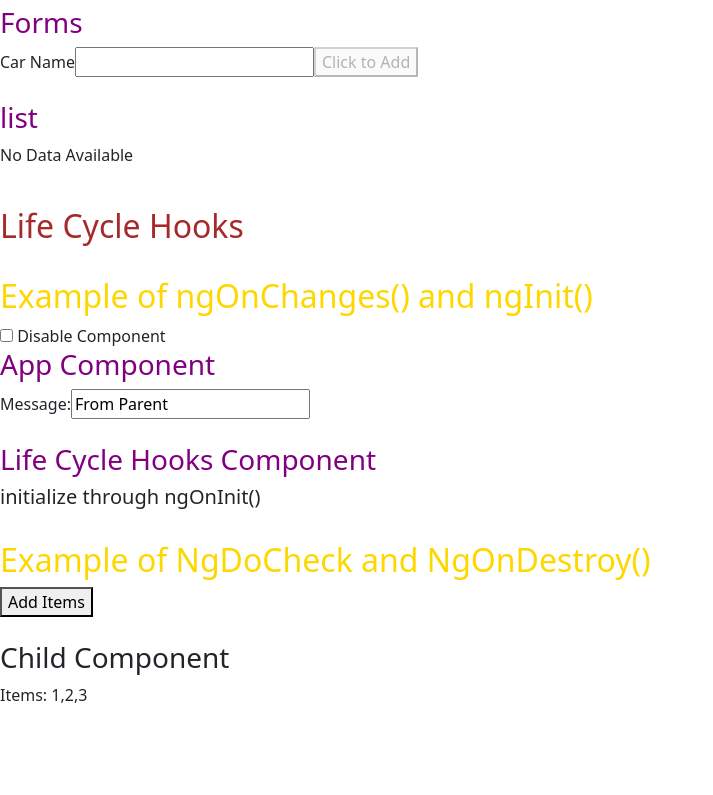
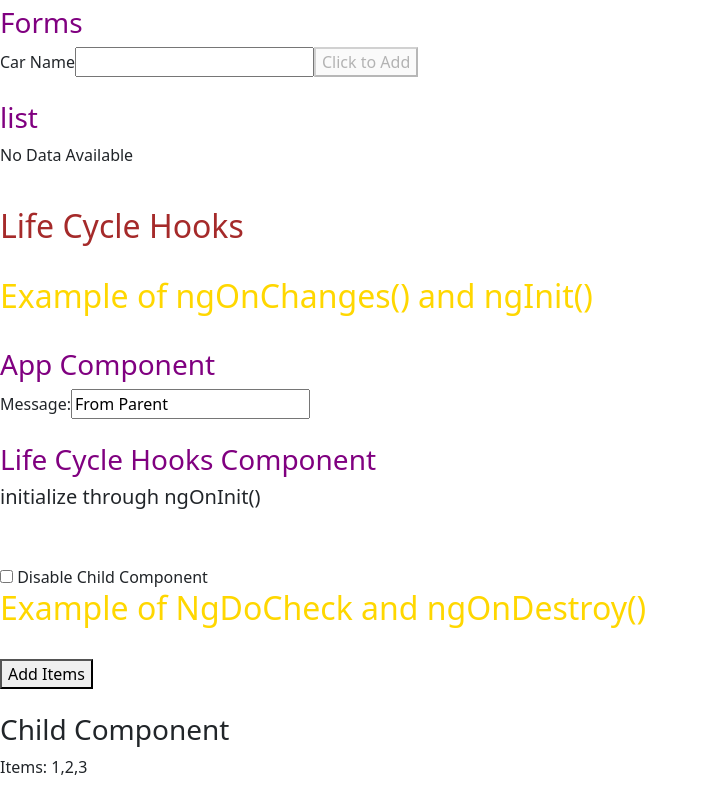
Before and after one commit to Dhanasekaran22/Angular, an Angular app in the folder learn_angular/: page / in a window 1280 px wide. Shown: the part 4009-4804 px from the top of the page, without its empty margins (0-713 px from the left). Before the commit the page ends 4732 px from the top, so only its background shows below. Built offline with nearby package versions, Linux system fonts and the light colour scheme.

Commit message:
Daily task updated

```diff
--- a/learn_angular/src/app/app.component.html
+++ b/learn_angular/src/app/app.component.html
@@ -19,10 +19,7 @@
 <br>
 
 <h2 >Life Cycle Hooks</h2><br>
-<h2 style="color: gold;">Example of ngOnChanges() and ngInit()</h2>
-
-<!--ngOnDestroy-->
-<input type="checkbox" [(ngModel)]="isDisabled"> Disable Component
+<h2 style="color: gold;">Example of ngOnChanges() and ngInit() </h2><br>
 
 <h3>App Component</h3>
 
@@ -32,13 +29,13 @@
 <br>
 
 <app-life-cycle-hooks [msgFromApp]="message" ></app-life-cycle-hooks>
+<br><br>
+
+<!--ngOnDestroy-->
+<input type="checkbox" [(ngModel)]="isDisabled"> Disable Child Component
 <br>
 
-
-
-
-
-<!--ngOnDestroy-->
-<h2 style="color:gold;">Example of NgDoCheck and NgOnDestroy()</h2>
+<!--ngOnDoCheck-->                                                                     <!--see the console in the " previous item " was null -->
+<h2 style="color:gold;">Example of NgDoCheck and ngOnDestroy()</h2><br>
 <button (click)="addItem()">Add Items</button>
-<app-ng-do-check [childItems]="items" *ngIf="!isDisabled"></app-ng-do-check>
+<app-ng-do-check *ngIf="!isDisabled" [childItems]="items"></app-ng-do-check>
--- a/learn_angular/src/app/app.component.ts
+++ b/learn_angular/src/app/app.component.ts
@@ -1,11 +1,11 @@
-import { Component } from '@angular/core';
+import { Component, OnDestroy } from '@angular/core';
 
 @Component({
   selector: 'app-root',
   templateUrl: './app.component.html',
   styleUrls: ['./app.component.css']
 })
-export class AppComponent {
+export class AppComponent  {
   title = 'learn_angular';
 
   //ngOnChanges()
@@ -13,14 +13,15 @@ export class AppComponent {
 
 
   //ngDoCheck()
-
   items=[1,2,3];
   addItem(){
     // this.items.push(this.items.length+1);            //Angular wont see this Change
     this.items=[...this.items,this.items.length+1];     //In a 'component' angular didn't see the change but when we console and see, the changes are made
-                                                        //but in angular we create new reference to make the angular note that it was changed
+    }                                                   //but in angular we create new reference to make the angular note that it was changed
 
-  }
 
+  //ngOnDestroy()
   isDisabled=false;
+
+
 }
--- a/learn_angular/src/app/life-cycle-hooks/life-cycle-hooks.component.ts
+++ b/learn_angular/src/app/life-cycle-hooks/life-cycle-hooks.component.ts
@@ -5,7 +5,7 @@ import { Component,Input,OnChanges, SimpleChanges,OnInit,DoCheck } from '@angula
   templateUrl: './life-cycle-hooks.component.html',
   styleUrls: ['./life-cycle-hooks.component.css']
 })
-export class LifeCycleHooksComponent implements OnChanges,OnInit,DoCheck{
+export class LifeCycleHooksComponent implements OnChanges,OnInit{
 
   //ngOnChanges()
 
@@ -28,15 +28,6 @@ export class LifeCycleHooksComponent implements OnChanges,OnInit,DoCheck{
     this.msgFromApp='initialize through ngOnInit()'     //clear example of ngOnInit()
   }
 
-  @Input() taskItems:any[]=[];
 
-  previousTaskItems: any[]=[];
 
-  ngDoCheck(): void {
-    if(this.taskItems!==this.previousTaskItems){
-      console.log("Tasks have Changed");
-      this.previousTaskItems=[...this.taskItems]     // new reference(spread operator) was created and angular note the changes
-
-    }
-  }
 }
--- a/learn_angular/src/app/ng-do-check/ng-do-check.component.html
+++ b/learn_angular/src/app/ng-do-check/ng-do-check.component.html
@@ -1,10 +1,4 @@
 <div class="ngDoCheck">
-
-    <!-- <ul>
-        <li *ngFor="let task of taskItems" >
-            {{task.title}} - <strong>{{task.isCompleted ? 'Completed' : 'Pending'}}</strong>
-        </li>
-    </ul> -->
     <br>
     <h3>Child Component</h3>
     <p>Items: {{childItems}}</p>
--- a/learn_angular/src/app/ng-do-check/ng-do-check.component.ts
+++ b/learn_angular/src/app/ng-do-check/ng-do-check.component.ts
@@ -1,11 +1,11 @@
-import { Component,Input,DoCheck } from '@angular/core';
+import { Component,Input,DoCheck, OnDestroy } from '@angular/core';
 
 @Component({
   selector: 'app-ng-do-check',
   templateUrl: './ng-do-check.component.html',
   styleUrls: ['./ng-do-check.component.css']
 })
-export class NgDoCheckComponent implements DoCheck{
+export class NgDoCheckComponent implements DoCheck,OnDestroy{
   @Input() childItems:number[]=[];
 
   private previousItems:number[]=[];
@@ -16,5 +16,8 @@ export class NgDoCheckComponent implements DoCheck{
     }
   }
 
+  ngOnDestroy(): void {
+    console.log("ngDestroy Called");
 
+  }
 }
```
